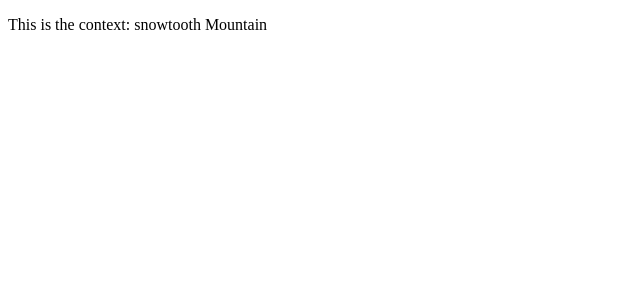
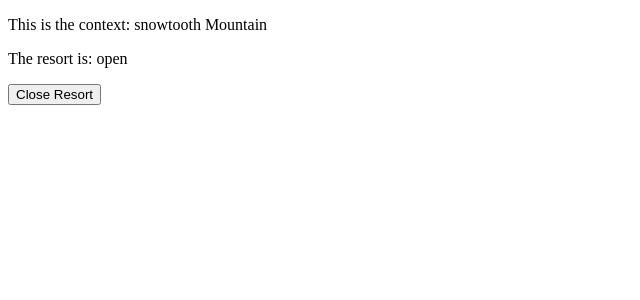
Before and after one commit to karthikeyansekar-sydney/DaytoDayCoding, a React (Create React App) app in the folder React/project-two/: page / in a window 1280 px wide. Shown: the top 300 px of the page, without its empty margins (0-640 px from the left). Built offline with nearby package versions, Linux system fonts and the light colour scheme.

Commit message:
Referencing context in stateless functional components

```diff
--- a/React/project-two/src/Resorts.js
+++ b/React/project-two/src/Resorts.js
@@ -4,11 +4,17 @@ const Context = React.createContext()
 
 class Provider extends React.Component {
   state = {
-    name: "snowtooth Mountain"
+    name: "snowtooth Mountain",
+    status: "open"
   }
   render() {
     return (
-      <Context.Provider value = {{state: this.state}}>
+      <Context.Provider value = {{
+        state: this.state,
+        changeStatus: () => this.setState({
+          status: "closed"
+        })
+      }}>
       {this.props.children}
       </Context.Provider>
     )
@@ -18,7 +24,11 @@ const Trail = props => (
   <div>
   <Context.Consumer>
   {(context) => (
+    <div>
     <p>This is the context: {context.state.name}</p>
+    <p>The resort is: {context.state.status}</p>
+    <button onClick={context.changeStatus}>Close Resort</button>
+    </div>
   )}
   </Context.Consumer>
     </div>
@@ -26,7 +36,7 @@ const Trail = props => (
 
 const Lift = props => (
   <div>
-  <Trail  />
+  <Trail/>
   </div>
 )
 
```
